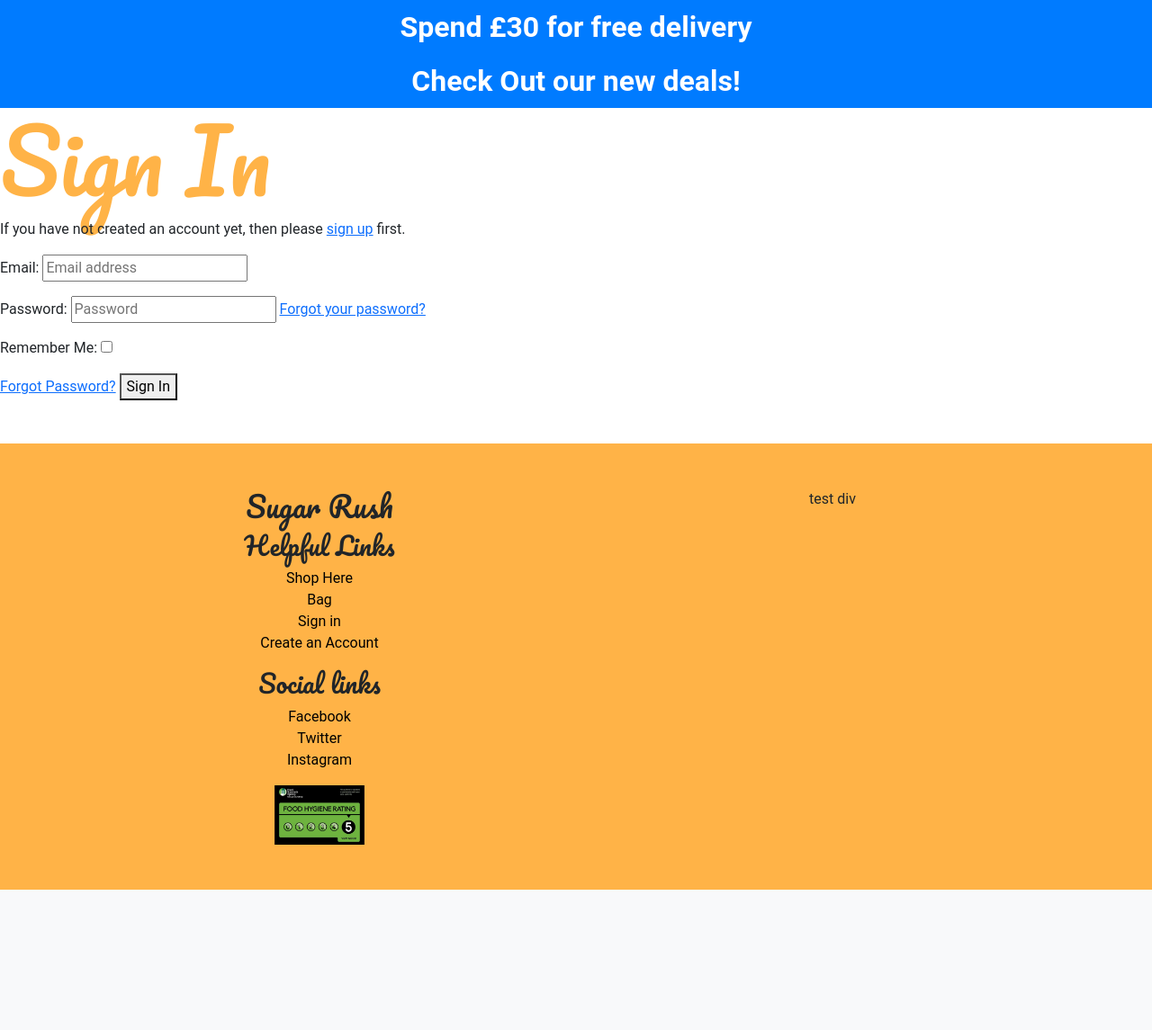
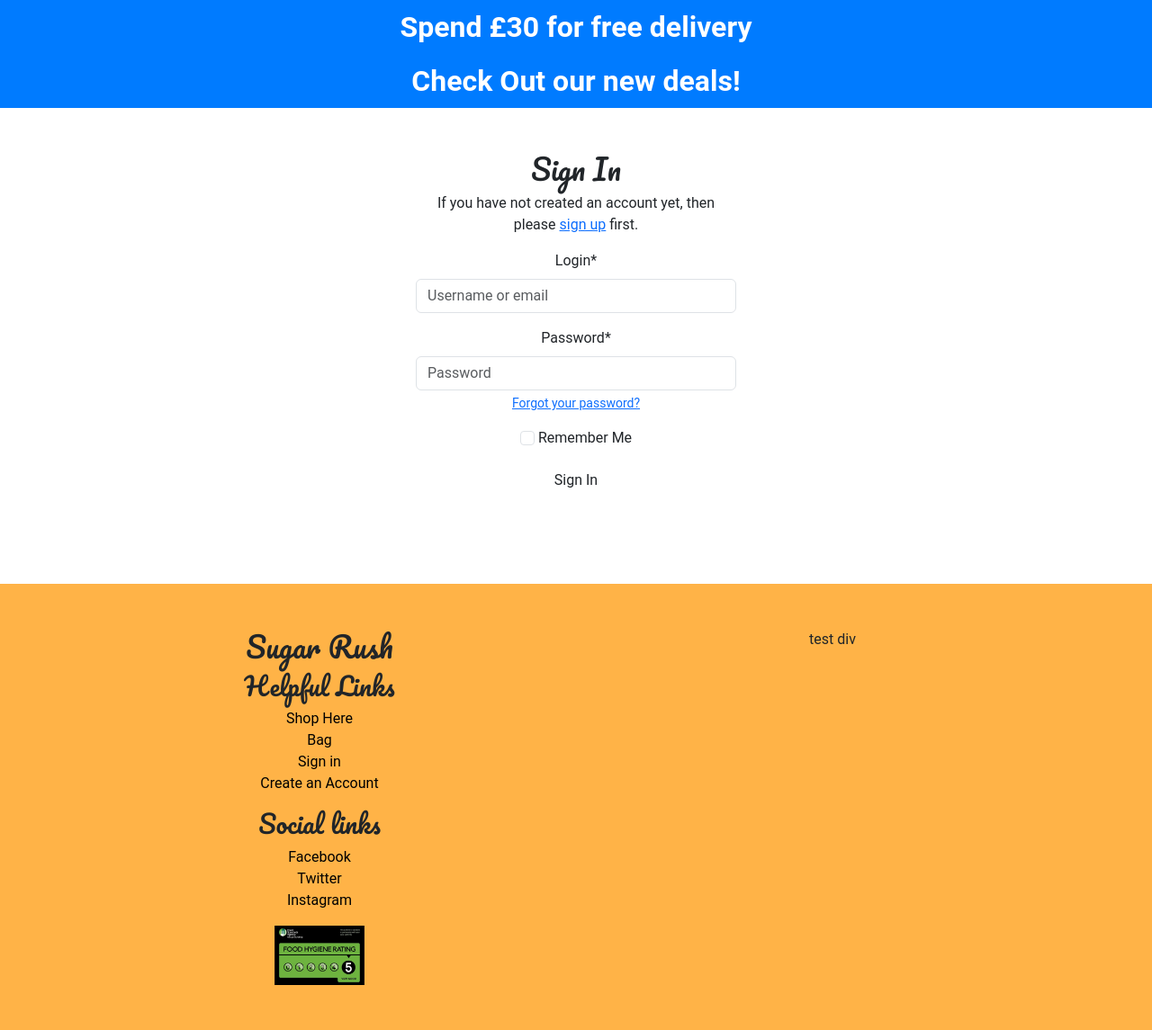
Before and after one commit to HarrisonT1/Portfolio-Project-5, a Django app: page /accounts/login/ in a window 1280 px wide. Shown: the part 176-1321 px from the top of the page at 90% size. Before the commit the page ends 1165 px from the top, so only its background shows below. Run offline with Django 4.2, Linux system fonts and the light colour scheme; some libraries are stand-ins or nearby versions.

Commit message:
Styled allauth signin page

```diff
--- a/static/css/style.css
+++ b/static/css/style.css
@@ -264,6 +264,11 @@ h1 {
     width: 100px;
 }
 
+/* ALLAUTH TEMPLATES */
+
+.form-check .form-check-input {
+    float: none;
+}
 
 /* REMOVE ARROWS FROM INPUT BOX TAKEN FROM https://www.w3schools.com/howto/howto_css_hide_arrow_number.asp */
 /* Chrome, Safari, Edge, Opera */
@@ -281,7 +286,8 @@ input[type=number] {
 /* REMOVE FOCUS ON SEARCH BAR TAKEN FROM https://stackoverflow.com/questions/3397113/how-to-remove-focus-border-outline-around-text-input-boxes-chrome */
 
 .form-control:focus,
-#id_country:focus {
+#id_country:focus,
+input[type="checkbox"]:focus {
     border-color: inherit;
     -webkit-box-shadow: none;
     box-shadow: none;
--- a/sugar_rush/settings.py
+++ b/sugar_rush/settings.py
@@ -189,7 +189,7 @@ CRISPY_TEMPLATE_PACK = 'bootstrap5'
 
 LOGIN_URL = '/accounts/login/'
 
-ACCOUNT_LOGIN_METHODS = {'email'}
+ACCOUNT_LOGIN_METHODS = {'email', 'username'}
 
 ACCOUNT_SIGNUP_FIELDS = [
     'email*',
@@ -197,7 +197,7 @@ ACCOUNT_SIGNUP_FIELDS = [
     'password2*',
 ]
 
-ACCOUNT_EMAIL_VERIFICATION = 'mandatory'
+ACCOUNT_EMAIL_VERIFICATION = 'optional'
 
 EMAIL_BACKEND = 'django.core.mail.backends.smtp.EmailBackend'
 
--- a/templates/account/login.html
+++ b/templates/account/login.html
@@ -1,16 +1,18 @@
 {% extends "account/base.html" %}
 
+{% load crispy_forms_tags %}
 {% load i18n %}
 {% load account socialaccount %}
 
 {% block head_title %}{% trans "Sign In" %}{% endblock %}
 
 {% block content %}
-
-<h1>{% trans "Sign In" %}</h1>
+<div class="container text-center my-5">
+    <div class="row justify-content-center">
+        <div class="col-10 col-md-4">
+            <h2>{% trans "Sign In" %}</h2>
 
             {% get_providers as socialaccount_providers %}
-
             {% if socialaccount_providers %}
             <p>{% blocktrans with site.name as site_name %}Please sign in with one
             of your existing third party accounts. Or, <a href="{{ signup_url }}">sign up</a>
@@ -35,12 +37,14 @@ for a {{ site_name }} account and sign in below:{% endblocktrans %}</p>
 
             <form class="login" method="POST" action="{% url 'account_login' %}">
                 {% csrf_token %}
-  {{ form.as_p }}
+                {{ form|crispy }}
                 {% if redirect_field_value %}
                 <input type="hidden" name="{{ redirect_field_name }}" value="{{ redirect_field_value }}" />
                 {% endif %}
-  <a class="button secondaryAction" href="{% url 'account_reset_password' %}">{% trans "Forgot Password?" %}</a>
-  <button class="primaryAction" type="submit">{% trans "Sign In" %}</button>
+
+                <button class="primaryAction btn button-effect" type="submit">{% trans "Sign In" %}</button>
             </form>
-
+        </div>
+    </div>
+</div>
 {% endblock %}
```
Lines whose indentation alone changed are shown as unchanged.
